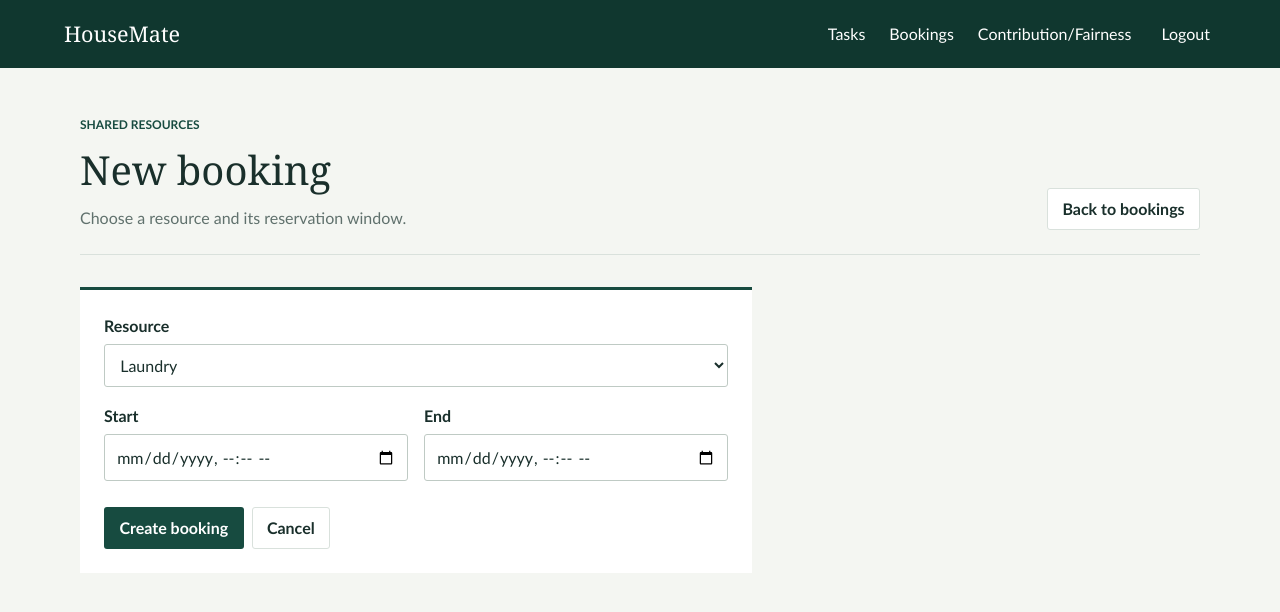
After one commit to Thecoolss/HouseMate_SDD_Project, a Flask app: page /bookings/new in a window 1280 px wide. The commit adds this page. Shown: the top 612 px of the page. Run offline with Flask 3, Linux system fonts and the light colour scheme; the visitor is signed in with stand-in values (Sample User, id 1).

Commit message:
Add routes for booking

```diff
--- a/app/domain1/routes.py
+++ b/app/domain1/routes.py
@@ -5,7 +5,7 @@ from flask_login import current_user, login_required
 
 from app.domain1 import bp
 from app.domain1 import services
-from app.models import Task, User
+from app.models import Booking, Task, User
 
 
 def _parse_due_date(value):
@@ -128,3 +128,98 @@ def remove_task(task_id):
         return _handle_task_error(error)
     flash("Task deleted.", "success")
     return redirect(url_for("domain1.list_tasks"))
+
+
+def _parse_booking_datetime(value):
+    if not value:
+        return None
+    try:
+        return datetime.fromisoformat(value)
+    except ValueError:
+        raise ValueError("Enter a valid booking date and time.") from None
+
+
+def _handle_booking_error(error):
+    if str(error) == "Booking not found.":
+        abort(404)
+    flash(str(error), "error")
+    return redirect(url_for("domain1.list_bookings"))
+
+
+@bp.get("/bookings")
+@login_required
+def list_bookings():
+    bookings = services.list_bookings(current_user)
+    user_ids = {booking.created_by for booking in bookings}
+    users = User.query.filter(User.id.in_(user_ids)).all() if user_ids else []
+    usernames = {user.id: user.username for user in users}
+    return render_template("bookings/list.html", bookings=bookings, usernames=usernames)
+
+
+@bp.get("/bookings/new")
+@login_required
+def new_booking():
+    return render_template("bookings/form.html", booking=None, form_data={})
+
+
+@bp.post("/bookings")
+@login_required
+def create_booking():
+    form_data = request.form
+    try:
+        services.create_booking(
+            current_user,
+            resource=form_data.get("resource"),
+            start_time=_parse_booking_datetime(form_data.get("start_time")),
+            end_time=_parse_booking_datetime(form_data.get("end_time")),
+        )
+    except ValueError as error:
+        flash(str(error), "error")
+        return render_template("bookings/form.html", booking=None, form_data=form_data), 400
+
+    flash("Booking created.", "success")
+    return redirect(url_for("domain1.list_bookings"))
+
+
+@bp.route("/bookings/<int:booking_id>/edit", methods=["GET", "POST"])
+@login_required
+def edit_booking(booking_id):
+    booking = Booking.query.get_or_404(booking_id)
+    if booking.created_by != current_user.id:
+        abort(403)
+
+    if request.method == "GET":
+        return render_template("bookings/form.html", booking=booking, form_data={})
+
+    form_data = request.form
+    try:
+        services.update_booking(
+            current_user,
+            booking_id,
+            resource=form_data.get("resource"),
+            start_time=_parse_booking_datetime(form_data.get("start_time")),
+            end_time=_parse_booking_datetime(form_data.get("end_time")),
+        )
+    except PermissionError:
+        abort(403)
+    except ValueError as error:
+        if str(error) == "Booking not found.":
+            abort(404)
+        flash(str(error), "error")
+        return render_template("bookings/form.html", booking=booking, form_data=form_data), 400
+
+    flash("Booking updated.", "success")
+    return redirect(url_for("domain1.list_bookings"))
+
+
+@bp.post("/bookings/<int:booking_id>/delete")
+@login_required
+def remove_booking(booking_id):
+    try:
+        services.delete_booking(current_user, booking_id)
+    except PermissionError:
+        abort(403)
+    except ValueError as error:
+        return _handle_booking_error(error)
+    flash("Booking deleted.", "success")
+    return redirect(url_for("domain1.list_bookings"))
--- a/app/domain1/services.py
+++ b/app/domain1/services.py
@@ -5,6 +5,7 @@ from app.models import Booking, Task
 
 
 VALID_DIFFICULTIES = {"easy", "medium", "hard"}
+VALID_BOOKING_RESOURCES = {"laundry", "kitchen", "living_room"}
 _UNCHANGED = object()
 
 
@@ -142,11 +143,14 @@ def _get_booking(booking_id):
 def _validate_booking(resource, start_time, end_time):
     if not isinstance(resource, str) or not resource.strip():
         raise ValueError("Resource is required.")
+    resource = resource.strip()
+    if resource not in VALID_BOOKING_RESOURCES:
+        raise ValueError("Choose a valid household resource.")
     if not isinstance(start_time, datetime) or not isinstance(end_time, datetime):
         raise ValueError("Booking start and end times are required.")
     if end_time <= start_time:
         raise ValueError("Booking end time must be after its start time.")
-    return resource.strip()
+    return resource
 
 
 def _has_booking_conflict(resource, start_time, end_time, exclude_booking_id=None):
--- a/app/static/styles.css
+++ b/app/static/styles.css
@@ -170,6 +211,7 @@ h1 {
 }
 
 .task-actions,
+.booking-actions,
 .form-actions {
   display: flex;
   align-items: start;
@@ -223,6 +269,7 @@ h1 {
 }
 
 .task-form,
+.booking-form,
 .empty-state {
   max-width: 42rem;
   padding: 1.5rem;
@@ -230,7 +277,8 @@ h1 {
   background: var(--surface);
 }
 
-.task-form label {
+.task-form label,
+.booking-form label {
   display: block;
   margin: 0 0 0.35rem;
   font-weight: 700;
@@ -238,7 +286,9 @@ h1 {
 
 .task-form input,
 .task-form textarea,
-.task-form select {
+.task-form select,
+.booking-form input,
+.booking-form select {
   width: 100%;
   min-height: 2.7rem;
   margin-bottom: 1.1rem;
--- a/app/templates/base.html
+++ b/app/templates/base.html
@@ -10,7 +10,7 @@
     <nav>
       <a class="brand" href="{{ url_for('home') }}">HouseMate</a>
       <a href="{{ url_for('domain1.list_tasks') }}">Tasks</a>
-      <a href="/bookings">Bookings</a>
+      <a href="{{ url_for('domain1.list_bookings') }}">Bookings</a>
       <a href="/contribution">Contribution/Fairness</a>
       {% if current_user.is_authenticated %}
         <form method="post" action="{{ url_for('auth.logout') }}">
--- /dev/null
+++ b/app/templates/bookings/form.html
@@ -0,0 +1,39 @@
+{% extends "base.html" %}
+
+{% block content %}
+  <header class="page-heading">
+    <div>
+      <p class="eyebrow">Shared resources</p>
+      <h1>{{ "Edit booking" if booking else "New booking" }}</h1>
+      <p class="lede">Choose a resource and its reservation window.</p>
+    </div>
+    <a class="button button-quiet" href="{{ url_for('domain1.list_bookings') }}">Back to bookings</a>
+  </header>
+
+  {% set selected_resource = form_data.get('resource', booking.resource if booking else 'laundry') %}
+  <form class="booking-form" method="post" action="{{ url_for('domain1.edit_booking', booking_id=booking.id) if booking else url_for('domain1.create_booking') }}">
+    <input type="hidden" name="csrf_token" value="{{ csrf_token() }}">
+    <label for="resource">Resource</label>
+    <select id="resource" name="resource" required>
+      <option value="laundry" {{ "selected" if selected_resource == "laundry" }}>Laundry</option>
+      <option value="kitchen" {{ "selected" if selected_resource == "kitchen" }}>Kitchen</option>
+      <option value="living_room" {{ "selected" if selected_resource == "living_room" }}>Living room</option>
+    </select>
+
+    <div class="form-grid">
+      <div>
+        <label for="start_time">Start</label>
+        <input id="start_time" name="start_time" type="datetime-local" required value="{{ form_data.get('start_time', booking.start_time.strftime('%Y-%m-%dT%H:%M') if booking else '') }}">
+      </div>
+      <div>
+        <label for="end_time">End</label>
+        <input id="end_time" name="end_time" type="datetime-local" required value="{{ form_data.get('end_time', booking.end_time.strftime('%Y-%m-%dT%H:%M') if booking else '') }}">
+      </div>
+    </div>
+
+    <div class="form-actions">
+      <button class="button button-primary" type="submit">{{ "Save changes" if booking else "Create booking" }}</button>
+      <a class="button button-quiet" href="{{ url_for('domain1.list_bookings') }}">Cancel</a>
+    </div>
+  </form>
+{% endblock %}
```
Also changed, not shown: other parts of app/static/styles.css (+49 -3 lines), AI_USAGE.md (+2 -0 lines), app/templates/bookings/list.html (added, +48 -0 lines).
